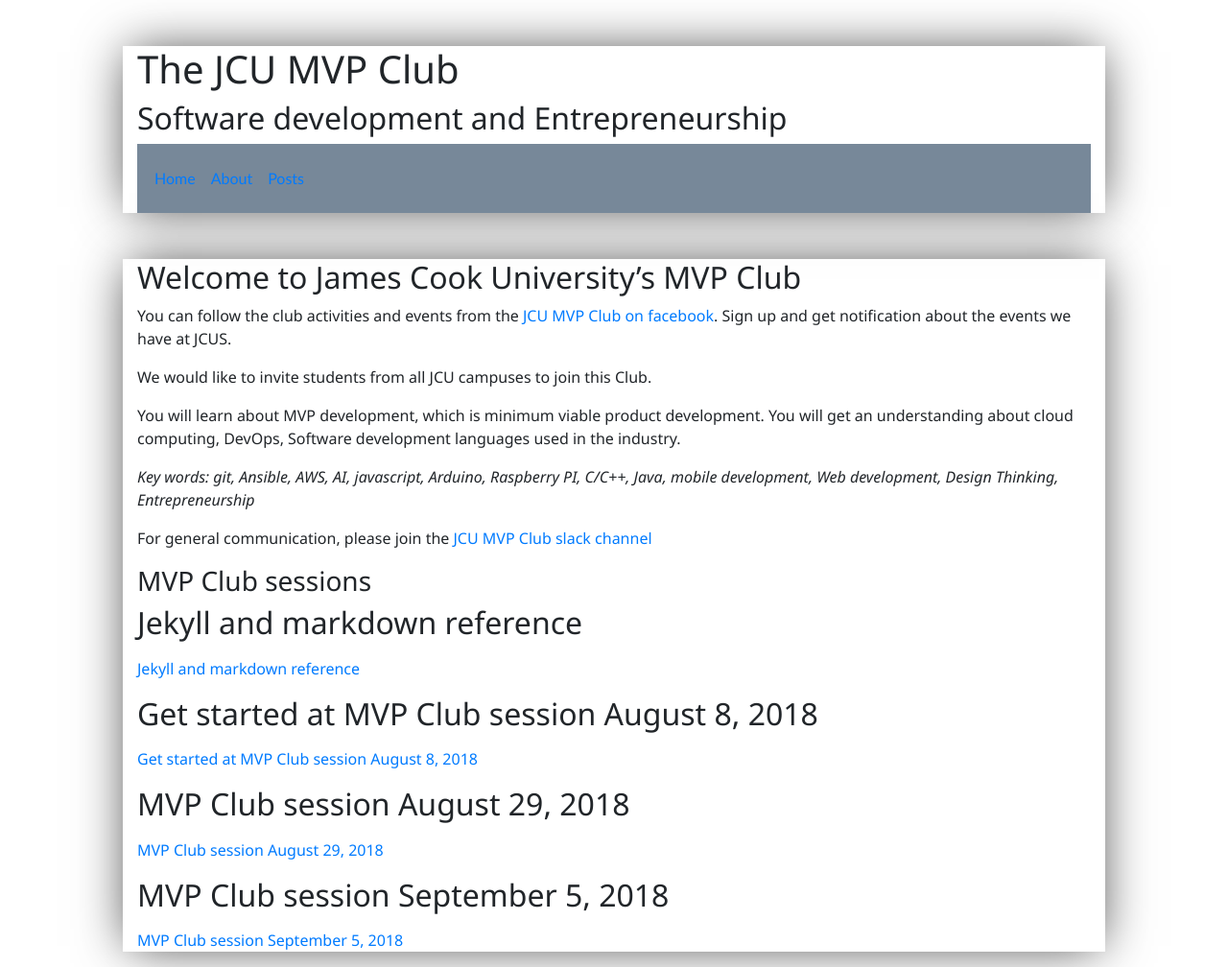
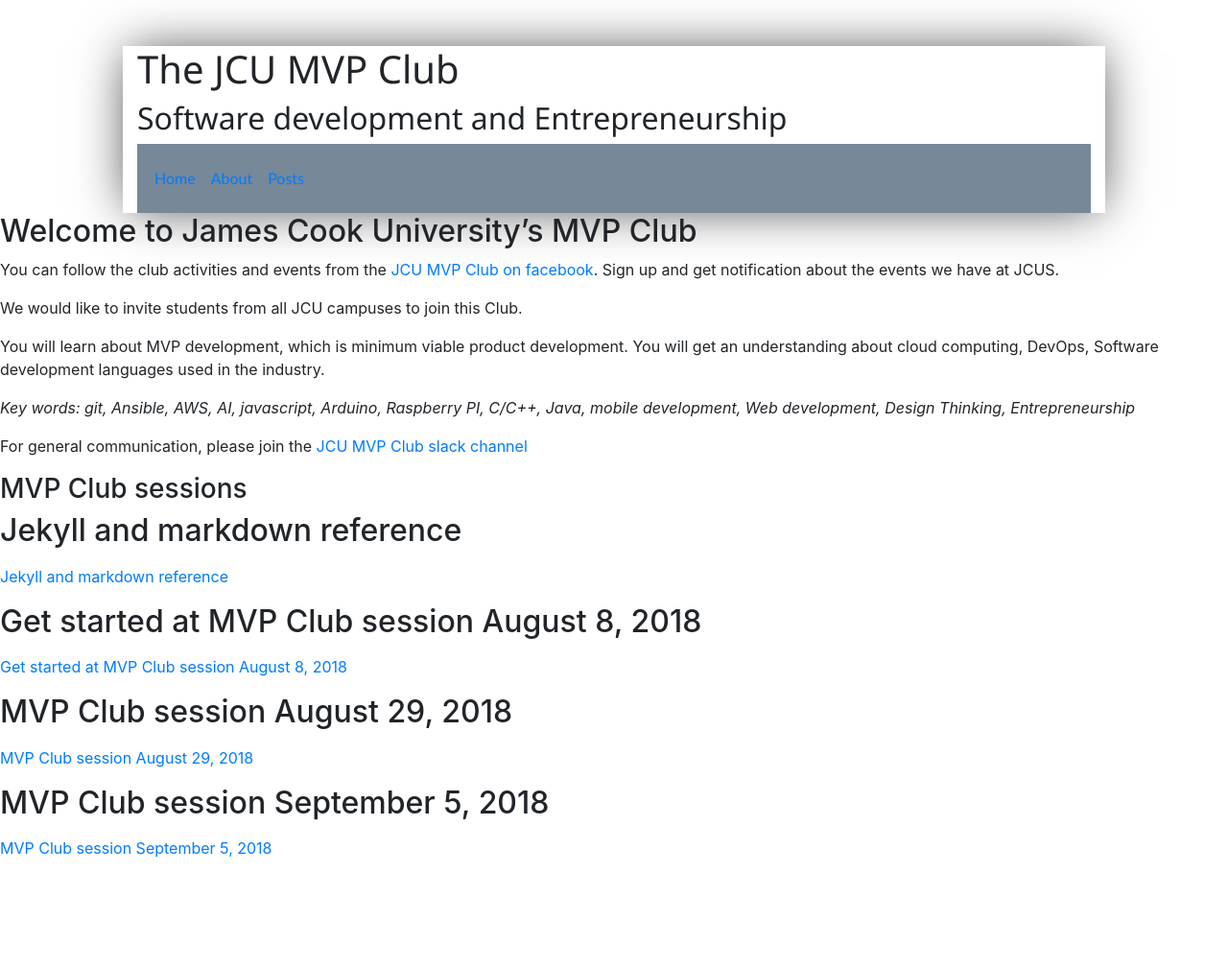
Before and after one commit to id8lab/id8club.github.io, a Jekyll site: the page built from index.md, in a window 1280 px wide. Shown: the whole page at 96% size. Built offline with Jekyll 4.4.1, drawn with Linux system fonts in a browser that asks for light colours; our own code applies the rules of GitHub Pages for plain Markdown files; after the commit the page ends 912 px from its top, so only the background shows below that.

Commit message:
Update default.html

```diff
--- a/_layouts/default.html
+++ b/_layouts/default.html
@@ -50,7 +50,7 @@
       </div>
     </header>
 
-    <div class="container">
+    <div class="body-content">
       <section id="main_content">
         {{ content }}
       </section>
```
